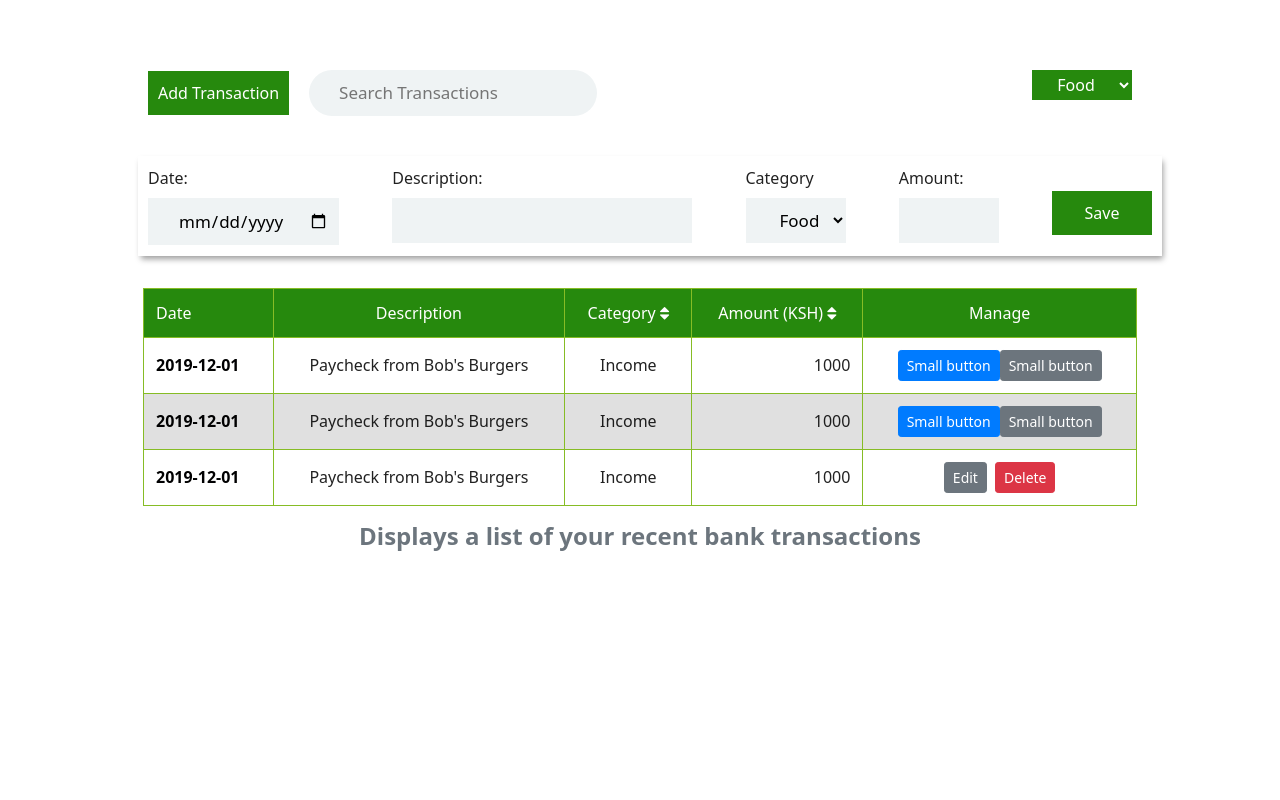
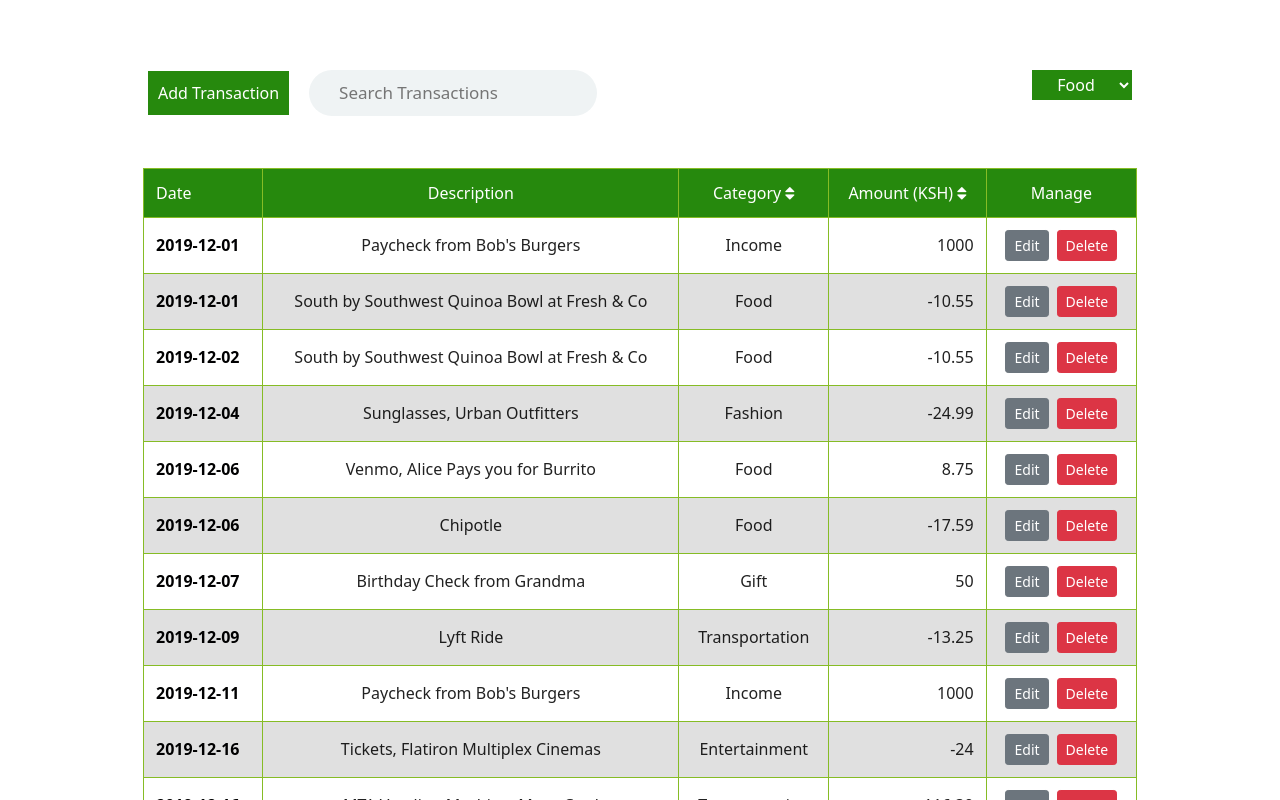
Before and after one commit to john-maluki/bank-of-flatiron, a React (Create React App) app: page / in a window 1280 px wide. Shown: the top 800 px of the page. Built offline with nearby package versions, Linux system fonts and the light colour scheme; data requests are answered from the project's data file.

Commit message:
Enable data fetch and transaction form toggling

```diff
--- a/src/App.js
+++ b/src/App.js
@@ -1,15 +1,40 @@
+import { useEffect, useState } from "react";
 import "./App.css";
 import TransactionForm from "./components/TransactionForm";
 import TransactionTable from "./components/TransactionTable";
+import { MAIN_API_URL } from "./components/utils/utils";
 
 function App() {
+  const [isTransactionFormOpen, setIsTransactionFormOpen] = useState(false);
+  const [transactions, setTransactions] = useState([]);
+
+  const handleTransactionFormToggling = () => {
+    setIsTransactionFormOpen(!isTransactionFormOpen);
+  };
+
+  const transactionBtnClass = isTransactionFormOpen
+    ? "btn btn-danger"
+    : "create-search__add-btn";
+
+  useEffect(() => {
+    fetch(`${MAIN_API_URL}/transactions`)
+      .then((resp) => resp.json())
+      .then((trans) => {
+        setTransactions(trans);
+      });
+  }, []);
+
   return (
     <div className="app-container">
       <main className="main">
         <section className="filter-area">
           <div className="create-search">
-            <button type="button" className="create-search__add-btn">
-              Add Transaction
+            <button
+              type="button"
+              className={transactionBtnClass}
+              onClick={handleTransactionFormToggling}
+            >
+              {isTransactionFormOpen ? "Close" : "Add Transaction"}
             </button>
             <input
               className="search-transaction"
@@ -23,8 +48,8 @@
             <option value="Foog">Food</option>
           </select>
         </section>
-        <TransactionForm />
-        <TransactionTable />
+        {isTransactionFormOpen ? <TransactionForm /> : null}
+        <TransactionTable transactions={transactions} />
       </main>
     </div>
   );
--- a/src/components/TransactionTable.js
+++ b/src/components/TransactionTable.js
@@ -1,6 +1,28 @@
 import React from "react";
 
-const TransactionTable = () => {
+const TransactionTable = ({ transactions }) => {
+  const transactionList = transactions.map((transaction) => {
+    return (
+      <tr key={transaction.id}>
+        <th scope="row">{transaction.date}</th>
+        <td data-title="Description">{transaction.description}</td>
+        <td data-title="Category">{transaction.category}</td>
+        <td data-title="amount" data-type="currency">
+          {transaction.amount}
+        </td>
+        <td data-title="Manage Transaction">
+          <div>
+            <button type="button" className="btn btn-secondary btn-sm mr-2">
+              Edit
+            </button>
+            <button type="button" className="btn btn-danger btn-sm">
+              Delete
+            </button>
+          </div>
+        </td>
+      </tr>
+    );
+  });
   return (
     <div className="container transaction-table">
       <table className="responsive-table">
@@ -22,62 +44,7 @@
             <th scope="col">Manage</th>
           </tr>
         </thead>
-        <tbody>
-          <tr>
-            <th scope="row">2019-12-01</th>
-            <td data-title="Description">Paycheck from Bob's Burgers</td>
-            <td data-title="Category">Income</td>
-            <td data-title="amount" data-type="currency">
-              1000
-            </td>
-            <td data-title="Manage Transaction">
-              <div>
-                <button type="button" className="btn btn-primary btn-sm">
-                  Small button
-                </button>
-                <button type="button" className="btn btn-secondary btn-sm">
-                  Small button
-                </button>
-              </div>
-            </td>
-          </tr>
-          <tr>
-            <th scope="row">2019-12-01</th>
-            <td data-title="Description">Paycheck from Bob's Burgers</td>
-            <td data-title="Category">Income</td>
-            <td data-title="amount" data-type="currency">
-              1000
-            </td>
-            <td data-title="Manage Transaction">
-              <div>
-                <button type="button" className="btn btn-primary btn-sm">
-                  Small button
-                </button>
-                <button type="button" className="btn btn-secondary btn-sm">
-                  Small button
-                </button>
-              </div>
-            </td>
-          </tr>
-          <tr>
-            <th scope="row">2019-12-01</th>
-            <td data-title="Description">Paycheck from Bob's Burgers</td>
-            <td data-title="Category">Income</td>
-            <td data-title="amount" data-type="currency">
-              1000
-            </td>
-            <td data-title="Manage Transaction">
-              <div>
-                <button type="button" className="btn btn-secondary btn-sm mr-2">
-                  Edit
-                </button>
-                <button type="button" className="btn btn-danger btn-sm">
-                  Delete
-                </button>
-              </div>
-            </td>
-          </tr>
-        </tbody>
+        <tbody>{transactionList}</tbody>
       </table>
     </div>
   );
--- /dev/null
+++ b/src/components/utils/utils.js
@@ -0,0 +1,3 @@
+const MAIN_API_URL = "http://localhost:3001";
+
+export { MAIN_API_URL };
```
